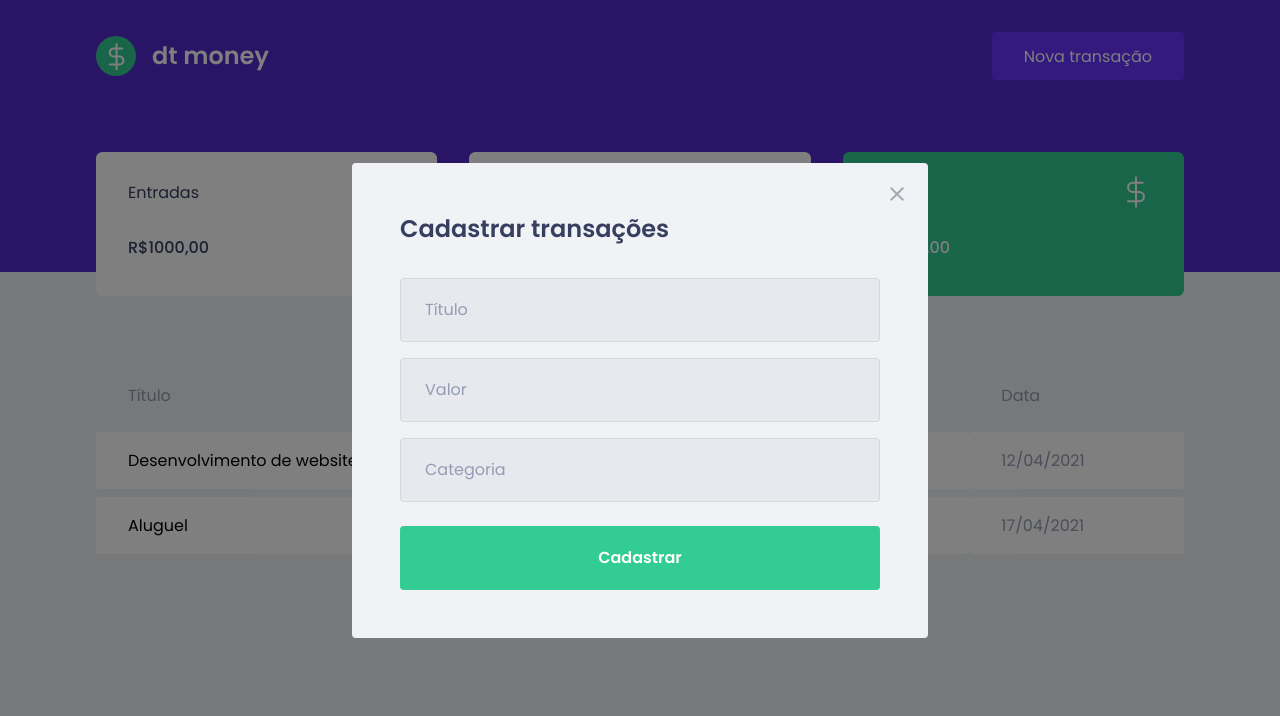
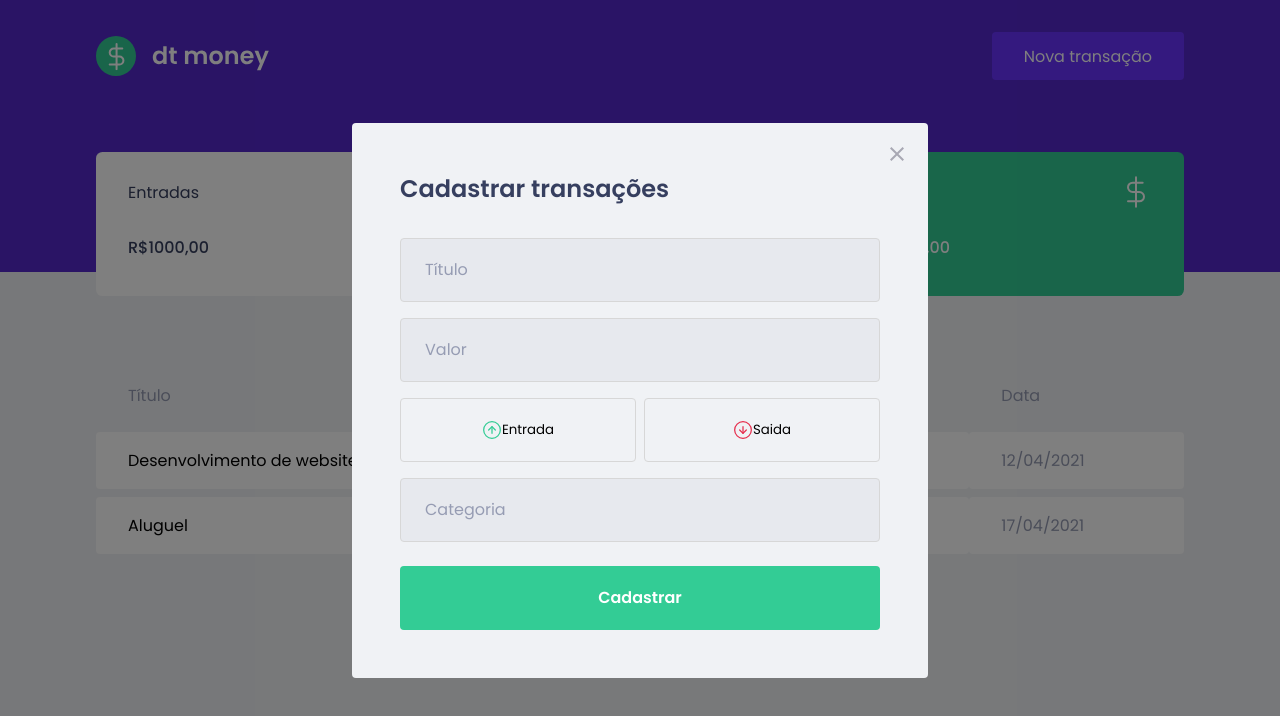
Before and after one commit to ericoBandeira/eb-money, a React (Create React App) app: page / in a window 1280 px wide. Both pictures are taken after a click on the button "Nova transação". Shown: the top 716 px of the page. Built offline with nearby package versions, Linux system fonts and the light colour scheme; no server answers; what miragejs would draw is missing.

Commit message:
adicionando botões ao modal - estáticos

```diff
--- a/package.json
+++ b/package.json
@@ -5,6 +5,7 @@
   "dependencies": {
     "axios": "^0.21.1",
     "miragejs": "^0.1.41",
+    "polished": "^4.1.1",
     "react": "^17.0.1",
     "react-dom": "^17.0.1",
     "react-modal": "^3.12.1",
--- a/src/components/NewTransactionModal/index.tsx
+++ b/src/components/NewTransactionModal/index.tsx
@@ -1,6 +1,8 @@
 import Modal from 'react-modal'
-import { Container } from './styles'
+import { Container, TransactionTypeContainer } from './styles'
 import closeImg from '../../assets/close.svg'
+import incomeImg from '../../assets/income.svg'
+import outcomeImg from '../../assets/outcome.svg'
 
 interface NewTransactionModalProps{
     isOpen: boolean;
@@ -34,6 +36,22 @@
                 type = "number"
                 placeholder="Valor"
               />
+
+              <TransactionTypeContainer>
+                <button
+                  type="button"
+                >
+                  <img src={incomeImg} alt="Entrada"/>
+                  Entrada
+                </button>
+                <button
+                  type="button"
+                >
+                  <img src={outcomeImg} alt="Saída"/>
+                  Saida
+                </button>
+              </TransactionTypeContainer>
+
               <input
                 placeholder="Categoria"
               />
--- a/src/components/NewTransactionModal/styles.ts
+++ b/src/components/NewTransactionModal/styles.ts
@@ -1,4 +1,5 @@
 import styled from 'styled-components';
+import {darken} from 'polished';
 
 export const Container = styled.div`
     h2{
@@ -46,3 +47,39 @@
         }
     }
 `
+export const TransactionTypeContainer = styled.div`
+
+    margin: 1rem 0ch;
+    display: grid;
+    grid-template-columns: 1fr 1fr;
+    gap: 0.5rem;
+
+    button{
+        height:4rem;
+        border: 1px solid #d7d7d7;
+        border-radius: 0.25rem;
+
+        background: transparent;
+
+        display:flex;
+        align-items: center;
+        justify-content: center;
+
+        &:hover{
+          // border-color:#aaa; //pode ser usado mas vamos usar polished
+          border-color: ${darken(0.1, '#d7d7d7')};
+        }
+
+        img{
+            width:20px;
+            height:20px;
+        }
+        span{
+            display: inline-block;
+            margin-left:1rem;
+            font-size: 1rem;
+            color: var(--text-title);
+        }
+    }
+
+`
```
Also changed, not shown: 2 other files (tests, documents, lock files or other folders).
